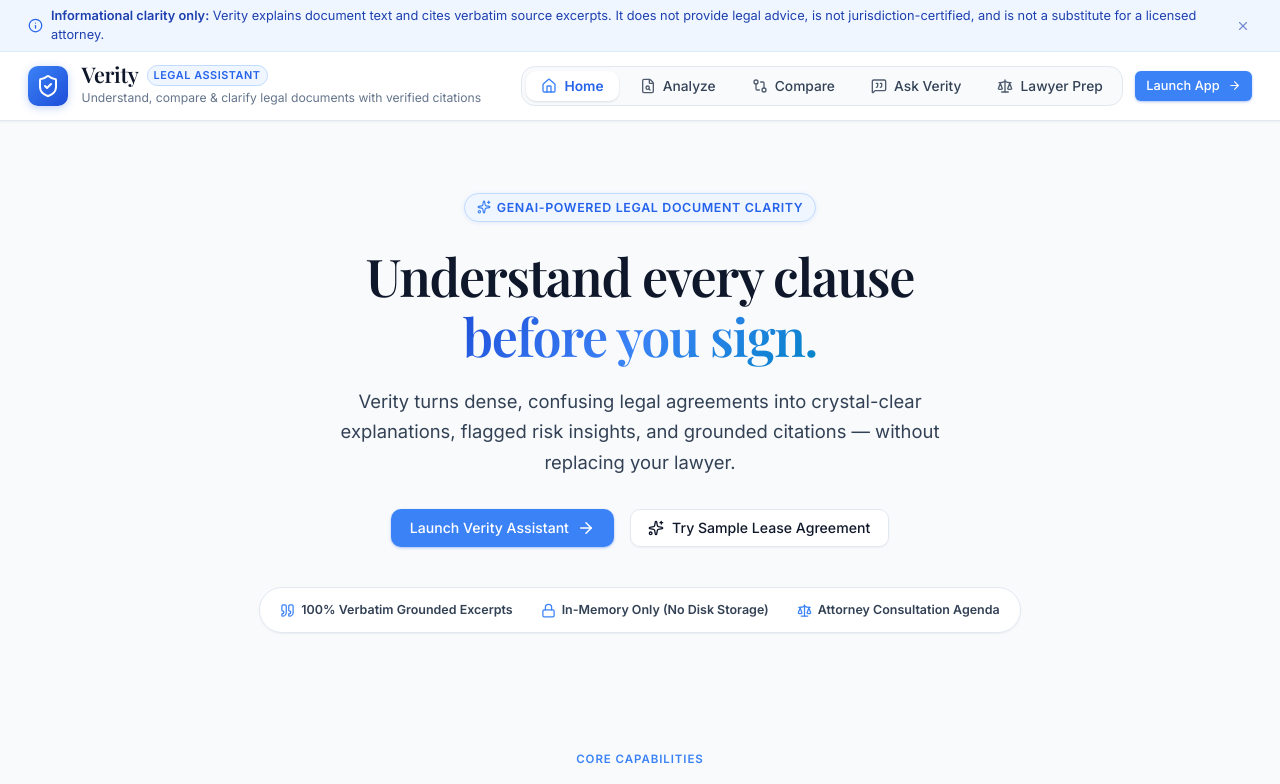
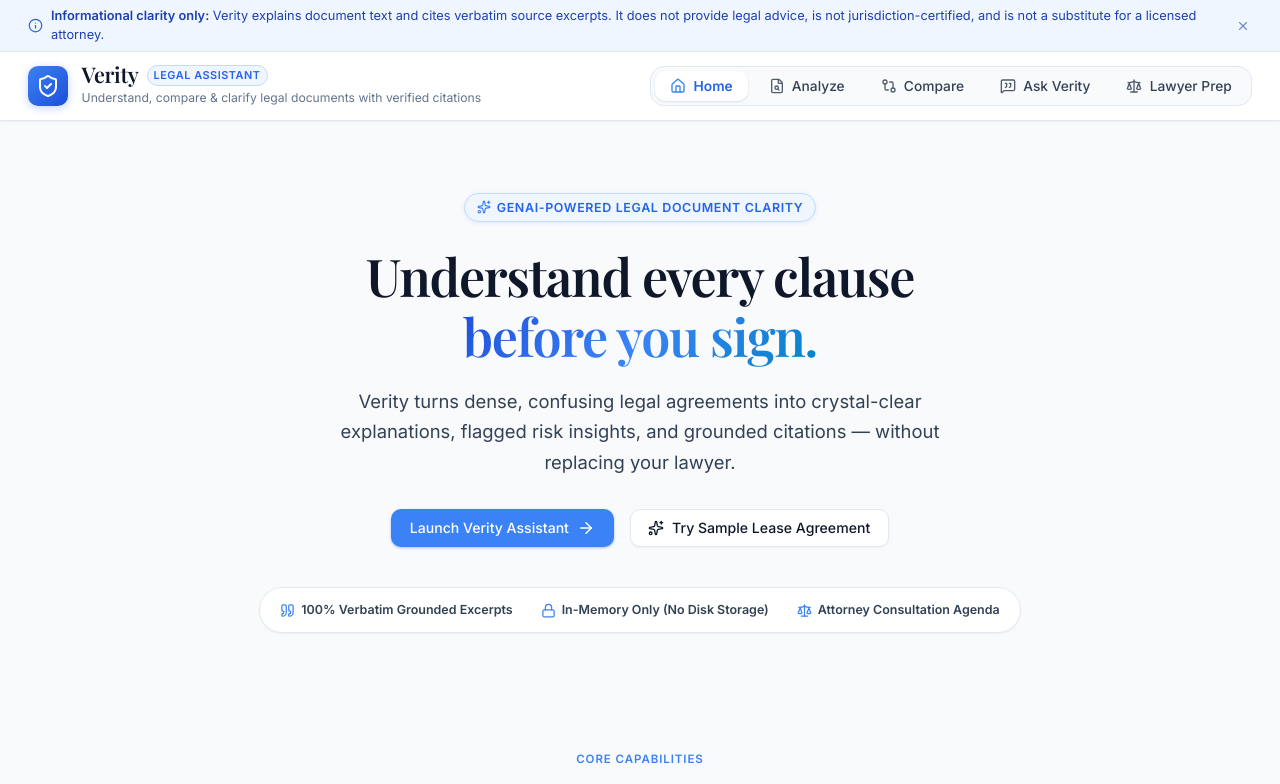
Before and after one commit to siribeesu/Verity, a React (Vite) app in the folder client/: page / in a window 1280 px wide. Shown: the top 784 px of the page. Built offline with nearby package versions, Linux system fonts and the light colour scheme.

Commit message:
fix(header): remove launch app button from header

```diff
--- a/client/src/components/Layout/Header.css
+++ b/client/src/components/Layout/Header.css
@@ -144,11 +144,6 @@
   right: 6px;
 }
 
-.header-launch-btn {
-  white-space: nowrap;
-  padding: 0.45rem 0.9rem;
-}
-
 @media (max-width: 900px) {
   .header-inner {
     flex-direction: column;
--- a/client/src/components/Layout/Header.jsx
+++ b/client/src/components/Layout/Header.jsx
@@ -5,8 +5,7 @@
   MessageSquareQuote,
   Scale,
   ShieldCheck,
-  Home,
-  ArrowRight
+  Home
 } from 'lucide-react'
 import DisclaimerBanner from './DisclaimerBanner'
 import './Header.css'
@@ -66,16 +65,6 @@
               )
             })}
           </nav>
-
-          {activeTab === 'landing' && (
-            <button
-              className="btn btn-primary btn-sm header-launch-btn"
-              onClick={() => onTabChange('analyze')}
-            >
-              <span>Launch App</span>
-              <ArrowRight size={13} />
-            </button>
-          )}
         </div>
       </div>
     </header>
```
